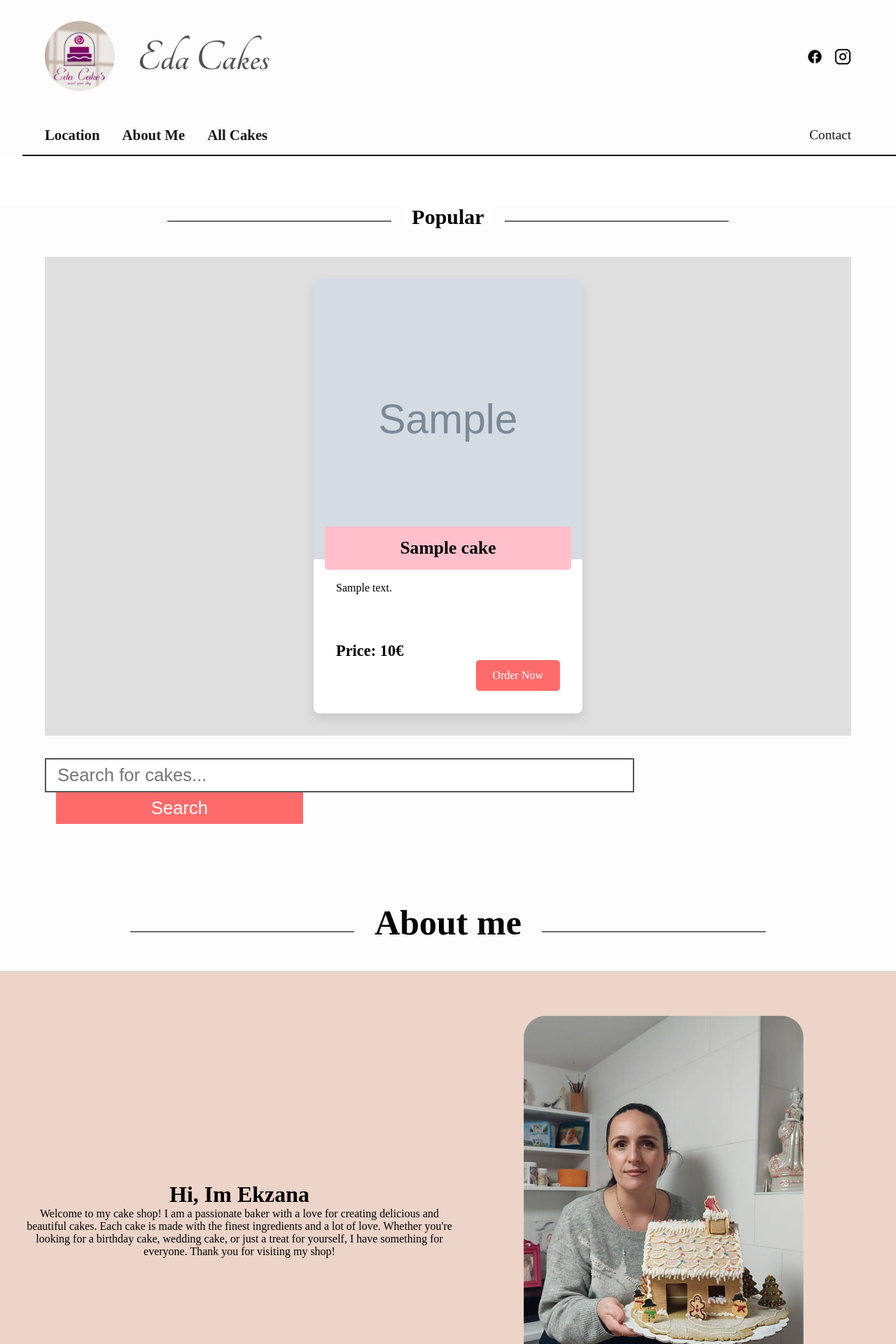
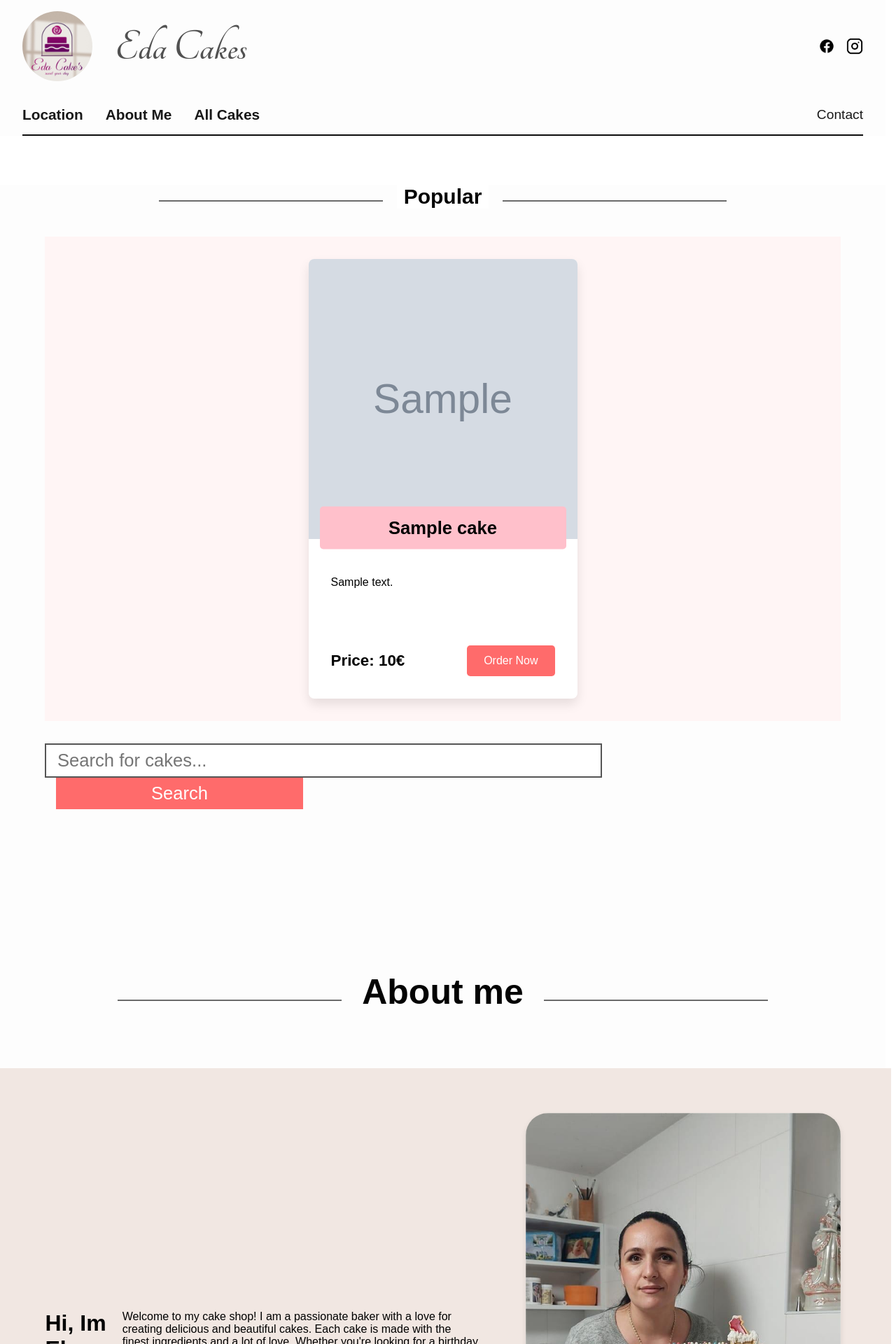
Before and after one commit to Burendoo/Cake_website, a Django app: template main/templates/main/home.html in a window 1280 px wide; the page is wider, and only the part inside the window is pictured. Shown: the top 1920 px of that part at 70% size. Run offline with Django 3.2, Linux system fonts and the light colour scheme; the template is opened without the code that fills it: most values are stand-ins (such as "Sample title", 1, 10 or a date in 2020); grey boxes marked "Sample" are stand-in pictures.

Commit message:
Fixed header moving & fixed cake cards

```diff
--- a/main/static/main/home.css
+++ b/main/static/main/home.css
@@ -46,7 +46,7 @@ max-width: 90rem;
 
 .popular-cakes {
 
-  background-color: #dfdfdf;
+      background-color: #fff5f5;
       display: flex;
       flex-wrap: wrap;
       margin: 0 auto;
@@ -57,7 +57,7 @@ max-width: 90rem;
 
     /* Individual Card */
     .popular-cake-card {
-  width: 20rem;
+      width: 24rem;
       background: white;
       border-radius: 0.5rem;
       overflow: hidden;
@@ -99,24 +99,30 @@ max-width: 90rem;
     }
 
     /* Details Section */
-.cake-details {
+    .cake-description {
+      margin-top: 20px;
       flex-grow: 1;
       padding: 1rem 0;
       position: relative;
       min-height: 6rem;
+      line-height: 1.2;
     }
 
     /* Price Position */
-.cake-details p:last-of-type {
-  position: absolute;
-  left: 0;
-  bottom: 0;
+    .cake-price-container{
+      margin-top: 20px;
+      display: flex;
+      justify-content: space-between;
+      align-items: center;
+    }
+
+    .cake-price{
       font-weight: bold;
       font-size: 1.4rem;
     }
 
     /* Order Button */
-.popular-cake-card > a[href=""] {
+    .order-button{
       display: inline-block;
       background: #ff6b6b;
       color: white;
@@ -126,6 +132,7 @@ max-width: 90rem;
       text-align: center;
       align-self: flex-end;
       margin-top: auto;
+
     }
 
     .popular-cake-card > a[href=""]:hover {
@@ -166,10 +173,7 @@ max-width: 90rem;
   text-align: center;
   margin: 200px 0 80px 0;
   position: relative;
-
 }
-
-
 
 .section-about .section-title {
   display: inline-block;
@@ -197,14 +201,13 @@ left: 50%;
   right: 50%;
   margin-left: -50vw;
   margin-right: -50vw;
-background-color: rgb(237, 212, 200);
+  background-color: rgb(241, 231, 226);
   padding: 4rem 0;
   overflow: hidden;
 }
 
-
 .about-content {
-max-width: 80rem;
+  max-width: 1200px;
   margin: 0 auto;
   display: flex;
   align-items: center;
@@ -212,98 +215,74 @@ gap: 4rem;
   padding: 0 2rem;
 }
 
-
-.section-about {
-text-align: center;
-margin: 0 auto 40px;
-max-width: 80rem;
-padding: 0 2rem;
+.content {
+  flex: 1;
+  display: flex;
+  justify-content: center;
 }
 
-.content {
-flex: 1;
-padding-right: 2rem;
+.text-content {
+  max-width: 500px; /* Adjust this to control text width */
   text-align: center;
+  margin-right: 50px;
 }
 
-.about-image {
-flex: 1;
-max-width: 500px;
+.about-text {
+  margin: 20px 0;
+  line-height: 1.6;
+  font-size: 1.4rem;
 }
 
-.about-image img {
-width: 80%;
-height: auto;
-border-radius: 2rem;
+.about-text p {
+  margin: 0;
+  padding: 0;
 }
 
-/* Start of Flavour */
+.about-card {
+  margin-top: 30px;
+}
 
-.section-flavour {
-text-align: center;
-margin: 70px 0 40px 0;
-position: relative;
+.about-me {
+  padding: 1rem 2rem;
+  background-color: rgb(194, 126, 138);
+  text-decoration: none;
+  color: white;
+  font-weight: 700;
+  display: inline-block;
+  border-radius: 4px;
+}
 
+.about-me:hover {
+  background-color: rgb(172, 75, 93);
+  color: white;
+  font-weight: 700;
+  text-decoration: none;
 }
 
 
 
-.section-flavour .section-title {
-display: inline-block;
-font-size: 30px;
-font-weight: bold;
-color: #030303;
-margin: 0 15px;
-position: relative;
-z-index: 1;
-background-color: #fff;
-/* background to cover the line behind */
-padding: 0 10px;
+.about-image {
+  flex: 1;
+  max-width: 450px;
 }
 
-.title-decor-line {
-display: inline-block;
-width: 20rem;
-height: 2px;
-background-color: #6b6b6b;
-vertical-align: middle;
+.about-image img {
+  width: 100%;
+  height: auto;
+  border-radius: 2rem;
+  box-shadow: 0 4px 8px rgba(0,0,0,0.1);
 }
 
-
-
-.flavours-cards{
-display: flex;
-justify-content: center;
-gap: 1rem;
+/* Responsive adjustments */
+@media (max-width: 992px) {
+  .about-content {
+    flex-direction: column;
+    gap: 2rem;
   }
 
-.flavour-card ul {
-list-style: none;
-padding: 0;
-margin: 0;
+  .content, .about-image {
+    width: 100%;
   }
-
-.flavour-card li {
-margin: 10px 0;
-}
-
-/* Button styling */
-.flavour-btn {
-display: inline-block;
-background-color: pink;
-color: white; /* Or black, depending on contrast you want */
-padding: 10px 20px;
-text-decoration: none;
-border: none;
-border-radius: 8px;
-font-weight: bold;
-font-family: inherit;
-transition: background-color 0.3s ease;
-}
-
-.flavour-btn:hover {
-background-color: hotpink;
-color: white;
 }
 
 
@@ -311,6 +290,8 @@ color: white;
 /* Start of Latest Cakes */
 
 .latest-cakes {
+
+
   display: flex;
   flex-wrap: wrap;
   margin: 0 auto;
@@ -321,7 +302,7 @@ color: white;
 
 /* Individual Card */
 .latest-cake-card {
-  width: 20rem;
+  width: 24rem;
   background: white;
   border-radius: 0.5rem;
   overflow: hidden;
@@ -363,24 +344,30 @@ color: white;
 }
 
 /* Details Section */
-.cake-details {
+.cake-description {
+  margin-top: 20px;
   flex-grow: 1;
   padding: 1rem 0;
   position: relative;
   min-height: 6rem;
+  line-height: 1.2;
 }
 
 /* Price Position */
-.cake-details p:last-of-type {
-  position: absolute;
-  left: 0;
-  bottom: 0;
+.cake-price-container{
+  margin-top: 20px;
+  display: flex;
+  justify-content: space-between;
+  align-items: center;
+}
+
+.cake-price{
   font-weight: bold;
   font-size: 1.4rem;
 }
 
 /* Order Button */
-.latest-cake-card > a[href=""] {
+.order-button{
   display: inline-block;
   background: #ff6b6b;
   color: white;
@@ -390,10 +377,12 @@ color: white;
   text-align: center;
   align-self: flex-end;
   margin-top: auto;
+
 }
 
 .latest-cake-card > a[href=""]:hover {
   background: #ff5252;
 }
 
+
 /* End of Latest Cakes */
--- a/main/templates/main/home.html
+++ b/main/templates/main/home.html
@@ -22,15 +22,17 @@
             <div class="popular-cakes">
                 {% for cake in popular_cakes %}
                 <div class="popular-cake-card">
-                              <a href="{% url "cake_info" cake.slug %}" class="cake-image-container">
+                    <a href="{% url 'cake_info' cake.slug %}" class="cake-image-container">
                         <img class="popular-cake-image" src="{{ cake.image.url }}" alt="{{ cake.name }}">
                         <div class="cake-name-overlay">{{ cake.name }}</div>
                     </a>
-                              <div class="cake-details">
+                    <div class="cake-description">
                         <p>{{ cake.short_description }}</p>
-                                    <p>Price: {{ cake.price }}€</p>
                   </div>
-                              <a href="">Order Now</a>
+                  <div class="cake-price-container">
+                    <p class="cake-price">Price: {{ cake.price }}€</p>
+                    <a href="" class="order-button">Order Now</a>
+                  </div>
                 </div>
                 {% endfor %}
             </div>
@@ -94,15 +96,17 @@
             <div class="latest-cakes">
                 {% for cake in latest_cakes %}
                 <div class="latest-cake-card">
-                              <a href="{% url "cake_info" cake.slug %}" class="cake-image-container">
+                    <a href="{% url 'cake_info' cake.slug %}" class="cake-image-container">
                         <img class="latest-cake-image" src="{{ cake.image.url }}" alt="{{ cake.name }}">
                         <div class="cake-name-overlay">{{ cake.name }}</div>
                     </a>
-                              <div class="cake-details">
+                    <div class="cake-description">
                         <p>{{ cake.short_description }}</p>
-                                    <p>Price: {{ cake.price }}€</p>
                   </div>
-                              <a href="">Order Now</a>
+                  <div class="cake-price-container">
+                    <p class="cake-price">Price: {{ cake.price }}€</p>
+                    <a href="" class="order-button">Order Now</a>
+                  </div>
                 </div>
                 {% endfor %}
             </div>
--- a/main/templates/main/includes/header.html
+++ b/main/templates/main/includes/header.html
@@ -1,26 +1,23 @@
 {% load static %}
 
 {% block content %}
-<div class="container">
+<div class="header-wrapper">
       <header class="header-container">
           <div class="nav-container">
               <div class="navdiv">
-                        <a href="{% url 'home' %}">
+                  <a href="/">
                       <ul class="logo-list">
-                                    <li><img src="{% static 'main/images/Logo.jpg' %}" alt="" class="logo"></li>
-                                    <li>
-                                          <h1 class="logo_name">Eda Cakes</h1>
-                                    </li>
+                          <li><img src="{% static 'main/images/Logo.jpg' %}" alt="Eda Cakes Logo" class="logo"></li>
+                          <li><h1 class="logo_name">Eda Cakes</h1></li>
                       </ul>
                   </a>
               </div>
               <div class="icons">
                   <ul class="icon-list">
-                              <li><a href="https://www.facebook.com/edacakes"><img src="{% static "main/images/facebook.png" %}" alt=""></a></li>
-                              <li><a href="https://www.instagram.com/edacakes/"><img src="{% static "main/images/instagram.png" %}" alt=""></a></li>
+                      <li><a href="https://www.facebook.com/edacakes"><img src="{% static 'main/images/facebook.png' %}" alt="Facebook"></a></li>
+                      <li><a href="https://www.instagram.com/edacakes/"><img src="{% static 'main/images/instagram.png' %}" alt="Instagram"></a></li>
                   </ul>
               </div>
-
           </div>
 
           <div class="nav-info-container">
@@ -38,7 +35,6 @@
               </nav>
           </div>
       </header>
-
       <hr class="line">
   </div>
 
--- a/main/views.py
+++ b/main/views.py
@@ -11,7 +11,7 @@ class HomeView(View):
           flavours = Flavour.objects.all()
           cakes = CakeModel.objects.all()
           latest_cakes = cakes.order_by('-created_at')
-          popular_cakes = cakes.filter(is_popular=True).order_by('-created_at')[:4]
+          popular_cakes = cakes.filter(is_popular=True).order_by('-created_at')[:3]
           context = {
               'cakes':cakes,
               'latest_cakes':latest_cakes,
--- a/static/include/header.css
+++ b/static/include/header.css
@@ -1,110 +1,136 @@
 @import url('https://fonts.googleapis.com/css2?family=Tangerine:wght@400;700&display=swap');
 
-.container{
+html {
+    box-sizing: border-box;
+    width: 100vw;
+    overflow-x: hidden;
+}
 
+*, *:before, *:after {
+    box-sizing: inherit;
+}
+
+body {
+    margin: 0;
+    padding: 0;
+    width: 100%;
+    overflow-y: scroll;
+    font-family: Arial, sans-serif;
+}
+
+/* Header Container */
+.header-wrapper {
+    max-width: 90rem;
     margin: 0 auto;
     padding: 0 2rem;
-    height: 100vh auto;
     background-color: #fdfdfd;
+    position: relative;
 }
 
-.logo{
+.header-container {
+    width: 100%;
+    position: relative;
+}
+
+/* Logo Styles */
+.logo {
     max-width: 100px;
     border-radius: 50%;
     object-fit: cover;
-
 }
 
-.logo_name{
+.logo_name {
     font-family: 'Tangerine', cursive;
     font-size: 4rem;
-    opacity: 75%;
+    opacity: 0.75;
+    margin: 0;
+    color: #181818;
 }
 
-.header-container{
+/* Navigation Top Section */
+.nav-container {
     width: 100%;
-
+    display: flex;
+    justify-content: space-between;
+    align-items: center;
+    padding: 1rem 0;
 }
 
-.icon-list{
-    display: flex;
-    gap: 1rem;
-    list-style: none;
-
-}
-
-.icon-list li a img{
-    width: 1.5rem;
-}
-
-.logo-list{
+.logo-list {
     display: flex;
     gap: 2rem;
     list-style: none;
     align-items: center;
+    margin: 0;
+    padding: 0;
 }
 
-.navdiv a{
+.navdiv a {
+    text-decoration: none;
+}
+
+/* Social Icons */
+.icon-list {
+    display: flex;
+    gap: 1rem;
+    list-style: none;
+    margin: 0;
+    padding: 0;
+}
+
+.icon-list li a img {
+    width: 1.5rem;
+    height: auto;
+}
+
+/* Navigation Bottom Section */
+.nav-info-container {
+    width: 100%;
+    display: flex;
+    justify-content: space-between;
+    align-items: center;
+    padding: 1rem 0;
+}
+
+.info-list, .nav-list {
+    display: flex;
+    gap: 2rem;
+    list-style: none;
+    margin: 0;
+    padding: 0;
+    align-items: center;
+}
+
+.info-list li a {
+    text-decoration: none;
+    color: #181818;
+    font-size: 1.3rem;
+    font-weight: bold;
+}
+
+.nav-list li a {
     text-decoration: none;
     color: #181818;
     font-size: 1.2rem;
     font-weight: 500;
 }
 
-.nav-container{
-    max-width: 100rem;
-    margin: 0 auto;
-    padding: 1rem 2rem;
-    display: flex;
-    justify-content: space-between;
-    align-items: center;
-    background: #fdfdfd;
-    padding-top: 30px;
+/* Divider Line */
+.line {
+    width: 100%;
+    border: 1.2px solid rgb(12, 12, 12);
+    margin: 0;
 }
 
-.nav-list{
-    display: flex;
-    gap: 2rem;
-    list-style: none;
-
+/* Fallback for scrollbar consistency */
+body {
+    padding-right: calc(100vw - 100%);
 }
 
-.nav-list li a{
-    text-decoration: none;
-    color: #181818;
-    font-size: 1.2rem;
-    font-weight: 500;
+/* Modern scrollbar handling */
+@supports (scrollbar-gutter: stable) {
+    body {
+        padding-right: 0;
+        scrollbar-gutter: stable;
+    }
 }
-
-/* UNder */
-
-.nav-info-container{
-    max-width: 100rem;
-    margin: 0 auto;
-    padding: 1rem 2rem;
-    display: flex;
-    justify-content: space-between;
-    align-items: center;
-    background: #fdfdfd;
-    padding-top: 30px;
-}
-
-.info-list{
-    display: flex;
-    gap: 2rem;
-    list-style: none;
-    align-items: center;
-}
-
-.info-list li a{
-    text-decoration: none;
-    color: #181818;
-    font-size: 1.3rem;
-    font-weight: bold;
-}
-
-.line{
-    width: 86rem;
-    border: 1.2px solid rgb(12, 12, 12);
-    margin: 0 auto;
-}
```
Also changed, not shown: db.sqlite3, uploads/cakes_image/Simply-Recipes-Blueberry-Cheesecake-Lead-7-64105e2948fe4b68a6459968505c4773.jpg (added), uploads/cakes_image/Simply-Recipes-Blueberry-Cheesecake-Lead-7-64105e2948fe4b68a6459968505c4773_LbBulBT.jpg (added), uploads/cakes_image/Simply-Recipes-Blueberry-Cheesecake-Lead-7-64105e2948fe4b68a6459968505c4773_N6678h9.jpg (added), uploads/cakes_image/Simply-Recipes-Blueberry-Cheesecake-Lead-7-64105e2948fe4b68a6459968505c4773_NgIPuKX.jpg (added). Lines whose indentation alone changed are shown as unchanged.
